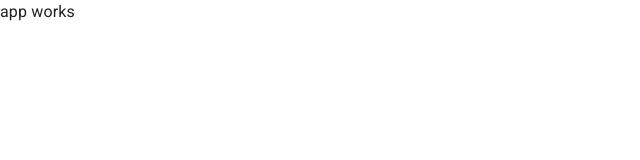
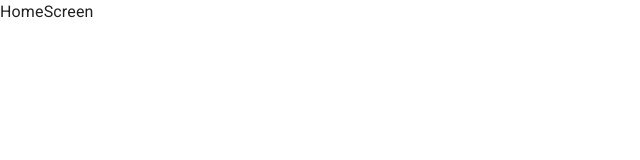
Before and after one commit to Sajeendev/coding-challenge-graphql-client, a React (Create React App) app in the folder client/: page / in a window 1280 px wide. Shown: the top 160 px of the page, without its empty margins (0-640 px from the left). Built offline with nearby package versions, Linux system fonts and the light colour scheme.

Commit message:
Added basic routes

```diff
--- a/client/src/App.tsx
+++ b/client/src/App.tsx
@@ -1,5 +1,7 @@
+import AppRoutes from './routes/app.routes';
+
 function App() {
-  return <div>app works</div>;
+  return <AppRoutes />;
 }
 
 export default App;
--- /dev/null
+++ b/client/src/routes/app-url.enum.ts
@@ -0,0 +1,4 @@
+export enum AppUrlEnum {
+  Home = '/',
+  Search = '/search',
+}
--- /dev/null
+++ b/client/src/routes/app.routes.tsx
@@ -0,0 +1,18 @@
+import { Route, Routes } from 'react-router-dom';
+import NotFoundScreen from '../screens/error/not-found.screen';
+import HomeScreen from '../screens/home/home.screen';
+import SearchScreen from '../screens/search/search.screen';
+import { AppUrlEnum } from './app-url.enum';
+
+const AppRoutes = () => {
+  return (
+    <Routes>
+      <Route path={AppUrlEnum.Home} element={<HomeScreen />} />
+      <Route path={AppUrlEnum.Search} element={<SearchScreen />} />
+
+      <Route path="*" element={<NotFoundScreen />} />
+    </Routes>
+  );
+};
+
+export default AppRoutes;
--- /dev/null
+++ b/client/src/screens/error/not-found.screen.tsx
@@ -0,0 +1,5 @@
+const NotFoundScreen = () => {
+  return <div>NotFoundScreen</div>;
+};
+
+export default NotFoundScreen;
--- /dev/null
+++ b/client/src/screens/home/home.screen.tsx
@@ -0,0 +1,5 @@
+const HomeScreen = () => {
+  return <div>HomeScreen</div>;
+};
+
+export default HomeScreen;
--- /dev/null
+++ b/client/src/screens/search/search.screen.tsx
@@ -0,0 +1,5 @@
+const SearchScreen = () => {
+  return <div>SearchScreen</div>;
+};
+
+export default SearchScreen;
```
Also changed, not shown: client/tsconfig.json (+2 -8 lines).
